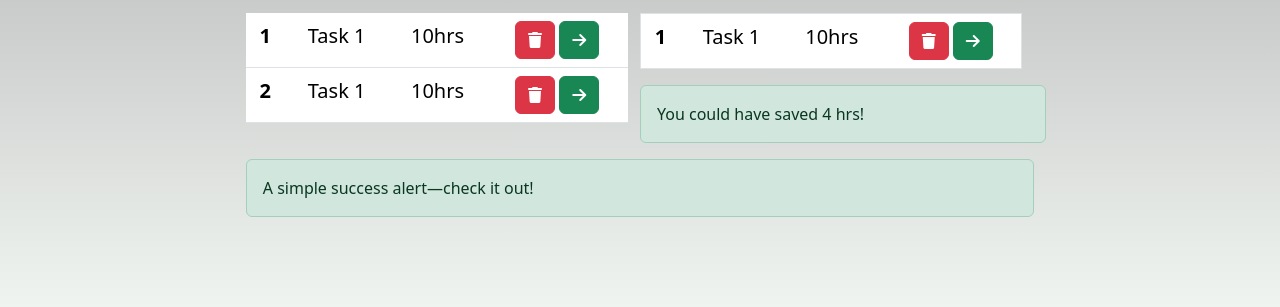
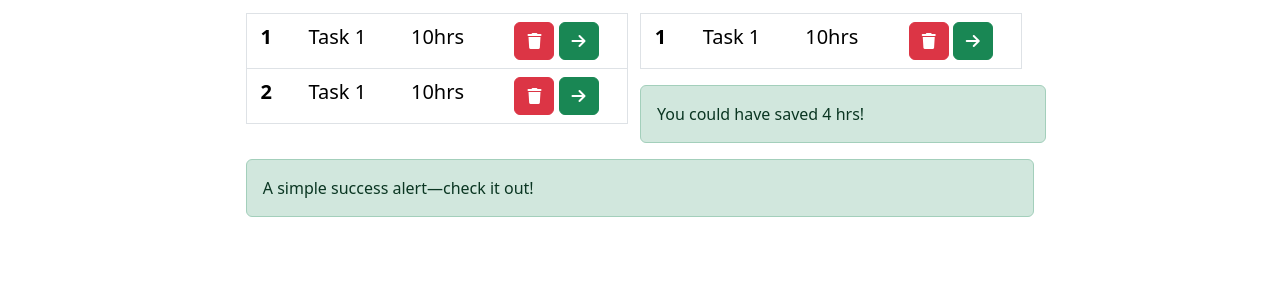
Before and after one commit to Ram-cpu-coder/not-to-do-list, a plain HTML site: page index.html in a window 1280 px wide. Shown: the part 493-800 px from the top of the page. Drawn offline with nearby package versions, Linux system fonts and the light colour scheme.

Commit message:
white bg

```diff
--- a/index.html
+++ b/index.html
@@ -58,7 +58,7 @@
               <div class="col text-center">
                 <h1>Entry List</h1>
                 <hr />
-                <table class="table table-hover">
+                <table class="table table-hover border">
                   <tbody>
                     <tr>
                       <th scope="row" class="fs-5">1</th>
--- a/style.css
+++ b/style.css
@@ -2,7 +2,7 @@
   /* min-height: 100vh; */
 }
 body {
-  background: linear-gradient(rgb(137 138 137), rgb(240 244 241));
+  /* background: linear-gradient(rgb(137 138 137), rgb(240 244 241)); */
   display: flex;
   flex-direction: column;
   justify-content: center;
```
